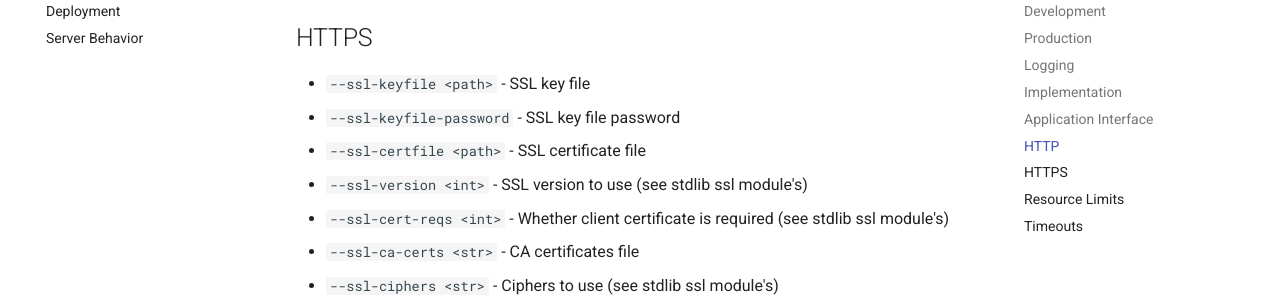
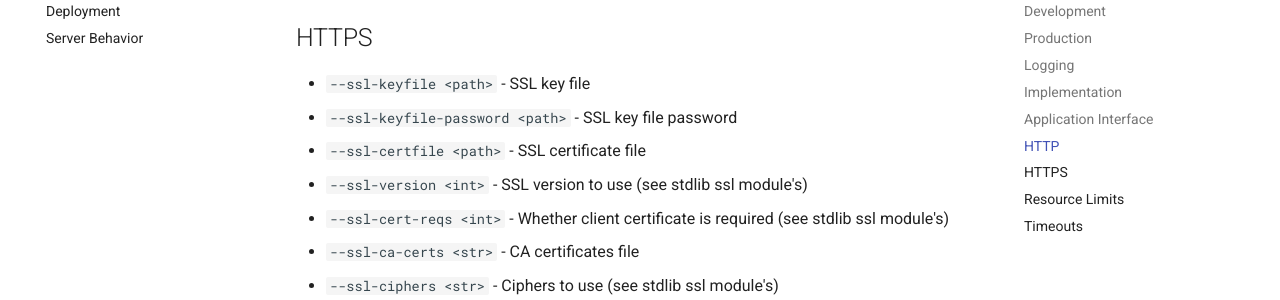
Before and after one commit to encode/uvicorn, an MkDocs documentation site: the page built from docs/settings.md, in a window 1280 px wide and 900 px high, scrolled down 2376 px. Shown: the part 151-451 px from the top of the window. Built offline with MkDocs 1.6.1 and Material for MkDocs 9.7.7, drawn with Linux system fonts in a browser that asks for light colours; comment, search, counter and statistics services are not loaded; some of the changed lines change nothing that is shown.

Commit message:
amend incomplete documentation about https --ssl-keyfile-password

```diff
--- a/docs/settings.md
+++ b/docs/settings.md
@@ -63,7 +63,7 @@
 ## HTTPS
 
 * `--ssl-keyfile <path>` - SSL key file
-* `--ssl-keyfile-password` - SSL key file password
+* `--ssl-keyfile-password <path>` - SSL key file password
 * `--ssl-certfile <path>` - SSL certificate file
 * `--ssl-version <int>` - SSL version to use (see stdlib ssl module's)
 * `--ssl-cert-reqs <int>` - Whether client certificate is required (see stdlib ssl module's)
```
